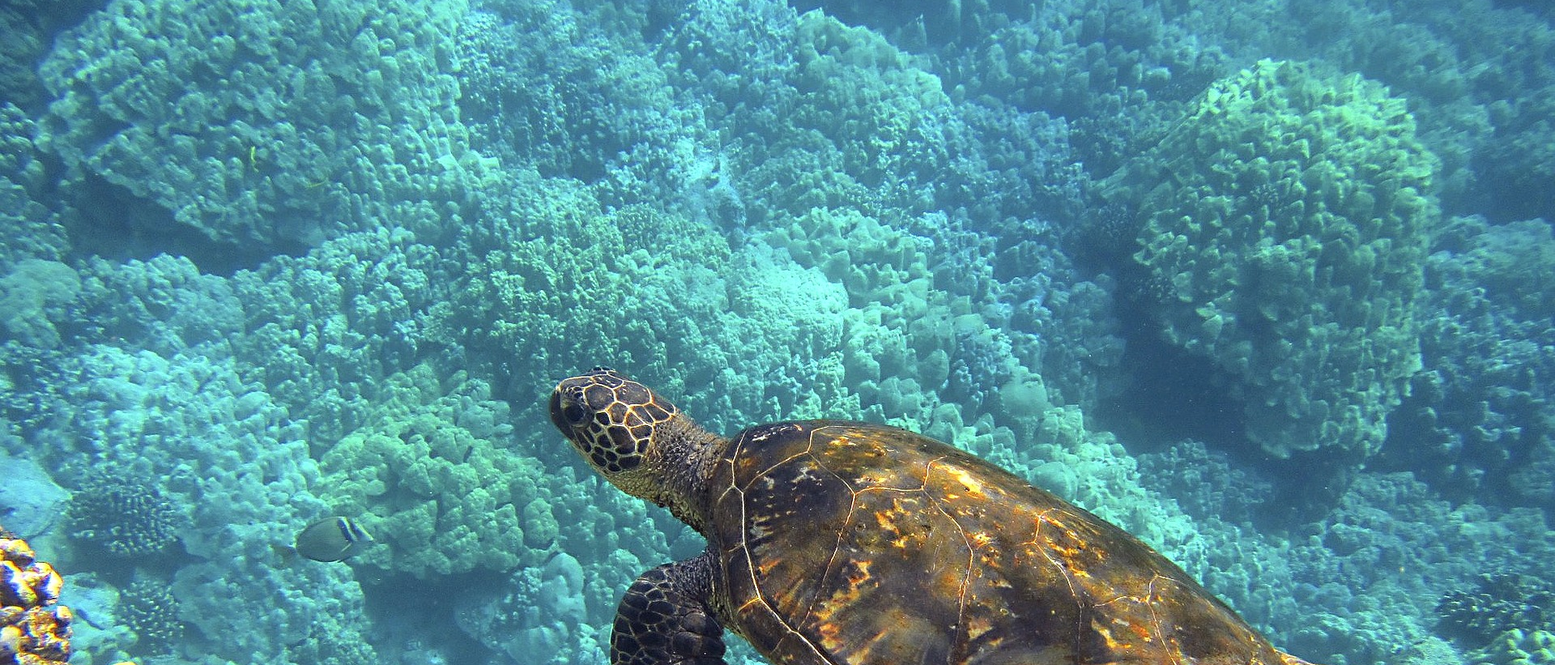
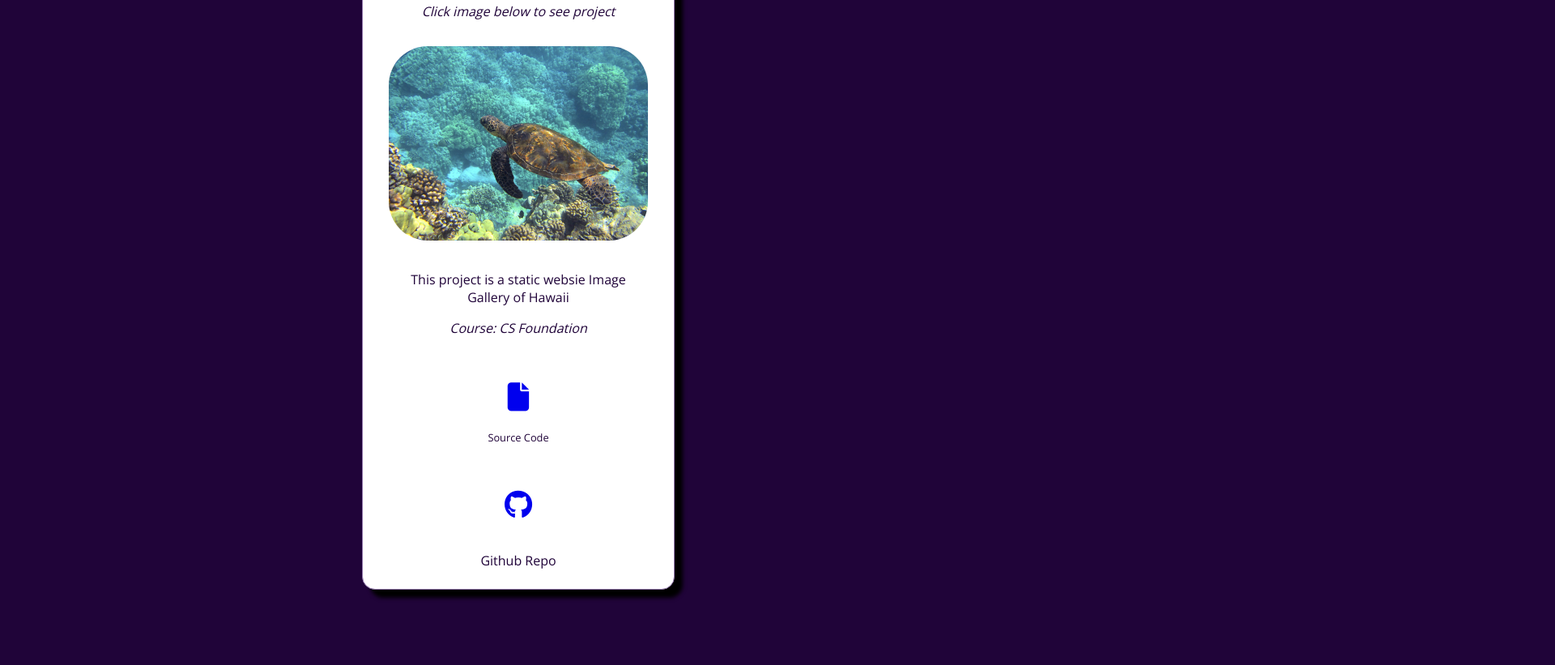
Before and after one commit to CSF2223/studentportfolio-KoroliHernest, a plain HTML site: page projects.html in a window 1280 px wide. Shown: the part 335-1156 px from the top of the page at 81% size, 1920 px wide, since content can reach past the window. After the commit the page ends 1127 px from the top, so only its background shows below. Drawn offline with nearby package versions, Linux system fonts and the light colour scheme.

Commit message:
complete through 4.08

```diff
--- a/projects.html
+++ b/projects.html
@@ -32,7 +32,7 @@
     </nav> <!-- close navbar class -->
 
     <!-- project header -->
-    <header class="projectsheader">
+    <header class="projectsHeader">
         <h2>My Projects</h2>
         <h4>Projects I have completed in my CS courses</h4>
     </header>
@@ -42,22 +42,25 @@
 
         <div class="projectCard">
             <h2>Image Gallery</h2>
-            <p><em>Click image below tosee project</em></p>
+            <p><em>Click image below to see project</em></p>
             <a href="csf2223.github.io/imagegallery-KoroliHernest/"><img src
             ="assets/sea-turtle-547162_1920.jpg"></img></a>
-            <o>This project is a static websie Image Gallery of Hawaii</o>
+            <p>This project is a static websie Image Gallery of Hawaii</p>
             <p><em>Course: CS Foundation</em></p>
             <div class="projectIcons">
+                <div class="sourceCode">
+                    <a href="assets/ImageGalleryCode.pdf"><i class="fa-solid fa-file"></i></a>
+                    <p>Source Code</p>
+                    </div>
+                </div>
                 <div class="gitHubRepo">
                     <a href="https://github.com/CSF2223/imagegallery-KoroliHernest"><i class
-                    ="fa-brands fa-github"></i></a>
+                        ="fa-brands fa-github"></i></a>
+                        <p>Github Repo</p>
                 </div>
-            </div>
+            </div> <!-- close project card 1 -->
 
-            <div class="sourceCode">
-                    <a href="#"><i class="fa-solid fa-file"></i>
-                    ="fa-brands fa-github"></i></a>
-                </div>
+
 
         </div>
 
--- a/style.css
+++ b/style.css
@@ -90,6 +90,58 @@ body {
     go outside of the viewport) */
 }
 
+.projectsheader {
+    margin: 1.5rem 3rem;
+    text-align: center;
+    padding: 0.5rem;
+    letter-spacing: 4px;
+}
+
+.projectCard {
+    background-color: #fff;
+    color: #200439;
+    margin: 4rem 3rem;
+    padding: 0.5rem 2rem;
+    text-align: center;
+    border: 1px solid #9277AC;
+    border-radius: 1rem;
+    box-shadow: 10px 10px 5px #000;
+}
+
+.projectCard img {
+    width: 100%;
+    height: auto;
+    border-radius: 3rem;
+    margin: 1rem 0;
+}
+
+.projectCard p {
+    font-size: 1rem;
+    font-weight: 400;
+}
+
+.projectIcons {
+    display: flex;
+    justify-content: space-evenly;
+    font-size: 1.2rem;
+    margin-top: 2rem;
+}
+
+.projectIcons p {
+    margin: 0 0 2rem 0;
+    font-size: 0.8rem;
+} /* there is some troubleshoot. there is no "projectIcons for html therefore no style wass applied"*/
+
+.fa-github {
+    font-size: 2.2rem;
+    padding: 1.5rem;
+}
+
+.fa-file {
+    font-size: 2.2rem;
+    padding: 1.5rem;
+}
+
 @media (min-width: 900px) {
     .hero {
         flex-direction: row;
@@ -109,4 +161,15 @@ body {
     .button {
         font-size: 1.1rem;
     }
+
+    .projectGallery {
+        display: flex;
+        flex-direction: row;
+        justify-content: center;
+        flex-wrap: wrap;
+    }
+
+    .projectCard {
+        width: 25%;
+    }
 }
```
Also changed, not shown: 1 other file.
